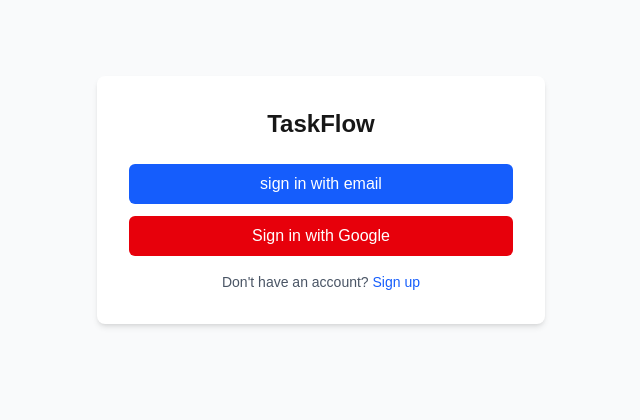
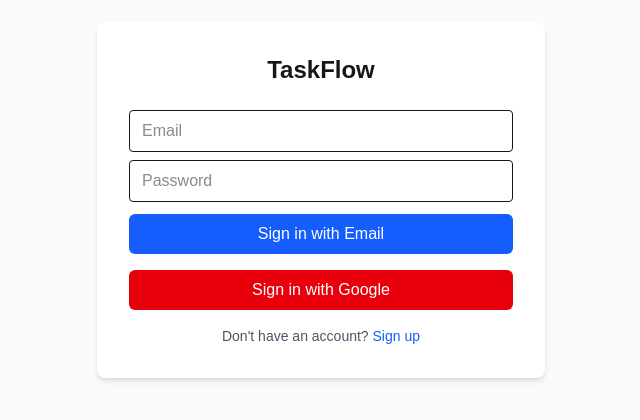
Before and after one commit to wasihunmelkamu/authjs_page, a Next.js app: page /Login in a window 1280 px wide. Shown: the part 200-620 px from the top of the page, without its empty margins (319-959 px from the left). Built offline with nearby package versions, Linux system fonts and the light colour scheme.

Commit message:
remove default export for server component

```diff
--- a/app/Login/page.tsx
+++ b/app/Login/page.tsx
@@ -7,10 +7,39 @@ export default function LoginPage() {
       <div className="bg-white p-8 rounded-lg shadow-md w-full max-w-md">
         <h1 className="text-2xl font-bold text-center mb-6">TaskFlow</h1>
 
-        <button className="w-full bg-blue-600 text-white py-2 rounded-md hover:bg-blue-700 transition mb-3">
-          {" "}
-          <a href="/sinIn">sign in with email</a>
+        {/* Email/Password Login */}
+        <form
+          action={async (formData) => {
+            "use server";
+            await signIn("credentials", {
+              email: formData.get("email"),
+              password: formData.get("password"),
+              redirectTo: "/dashboard",
+            });
+          }}
+          className="mb-4"
+        >
+          <input
+            name="email"
+            type="email"
+            placeholder="Email"
+            className="w-full px-3 py-2 mb-2 border rounded"
+            required
+          />
+          <input
+            name="password"
+            type="password"
+            placeholder="Password"
+            className="w-full px-3 py-2 mb-3 border rounded"
+            required
+          />
+          <button
+            type="submit"
+            className="w-full bg-blue-600 text-white py-2 rounded-md hover:bg-blue-700 transition"
+          >
+            Sign in with Email
           </button>
+        </form>
 
         {/* Google Login */}
         <form
@@ -25,6 +54,8 @@ export default function LoginPage() {
           >
             Sign in with Google
           </button>
+        </form>
+
         <div className="mt-4 text-center">
           <p className="text-sm text-gray-600">
             Don't have an account?{" "}
@@ -33,7 +64,6 @@ export default function LoginPage() {
             </a>
           </p>
         </div>
-        </form>
       </div>
     </div>
   );
--- a/app/sinUp/page.tsx
+++ b/app/sinUp/page.tsx
@@ -3,7 +3,7 @@ import bcrypt from "bcryptjs";
 import { redirect } from "next/navigation";
 import { sendVerificationEmail } from "@/email";
 import { generateId } from "lucia";
-import {  z } from "zod";
+import { z } from "zod";
 //password validation schema
 const SignUpSchema = z.object({
   name: z.string().min(2, "Name must be at least 2 characters"),
@@ -14,19 +14,20 @@ const SignUpSchema = z.object({
     .regex(/[A-Z]/, "password  must contain an uppercase letter")
     .regex(/[0-9]/, "password must contain a number"),
 });
-const SignUp = async (formData: FormData) => {
+export async function SignUp(formData: FormData) {
   "use server";
   const rawFormData = {
     name: formData.get("name") as string,
     email: formData.get("email") as string,
-    password: formData.get("passwrod") as string,
+    password: formData.get("password") as string,
   };
+
   //validation with zod
   const validated = SignUpSchema.safeParse(rawFormData);
   if (!validated.success) {
-    const errors = validated.error.flatten().fieldErrors();
+    const errors = validated.error.flatten().fieldErrors;
 
-    throw new Error("Inalid input");
+    throw new Error("Invalid input");
   }
   const { name, email, password } = validated.data;
   //check for duplicate email
@@ -47,8 +48,8 @@ const SignUp = async (formData: FormData) => {
     data: { email, name, password: hashedPassword, emailVerified: null },
   });
   //save verfication token
-  await prisma.verificationToken.create({
-    value: {
+  await prisma.VerificationToken.create({
+    data: {
       identifier: email,
       token,
       expires: new Date(Date.now() + 3600000),
@@ -58,7 +59,7 @@ const SignUp = async (formData: FormData) => {
   await sendVerificationEmail({ email, token });
   // Redirect to 'check email' page
   redirect("/check-email");
-};
+}
 
 const SignUpPage = () => {
   return (
@@ -124,7 +125,7 @@ const SignUpPage = () => {
         <div className="mt-4 text-center">
           <p className="text-sm text-gray-600">
             Already have an account?{" "}
-            <a href="/login" className="text-blue-600 hover:underline">
+            <a href="/Login" className="text-blue-600 hover:underline">
               Log in
             </a>
           </p>
@@ -133,6 +134,4 @@ const SignUpPage = () => {
     </div>
   );
 };
-export default SignUp;
-SignUpSchema;
-SignUpPage;
+export default SignUpPage;
--- a/auth.ts
+++ b/auth.ts
@@ -23,9 +23,11 @@ export const { handlers, auth, signIn, signOut } = NextAuth({
         });
 
         if (!user || !user.password) return null;
-        if (!user.emailVerified) {
-          //send email varification
-          throw new Error("Email not verified");
+        {
+          /* if (!user.emailVerified) {
+        //send email varification
+        throw new Error("Email not verified");
+      } */
         }
         const isValid = await bcrypt.compare(
           credentials.password,
```
Also changed, not shown: 1 other file (tests, documents, lock files or other folders). Lines whose indentation alone changed are shown as unchanged.
